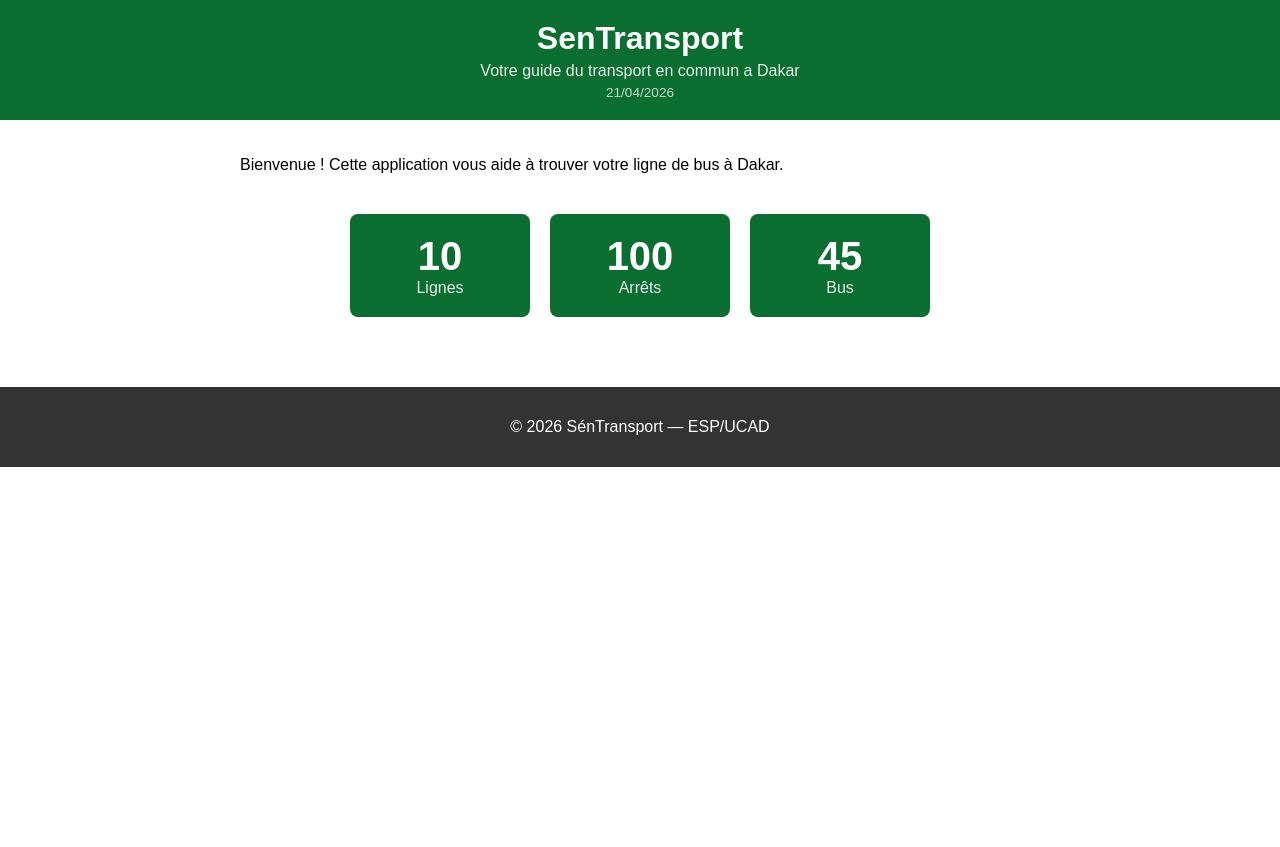
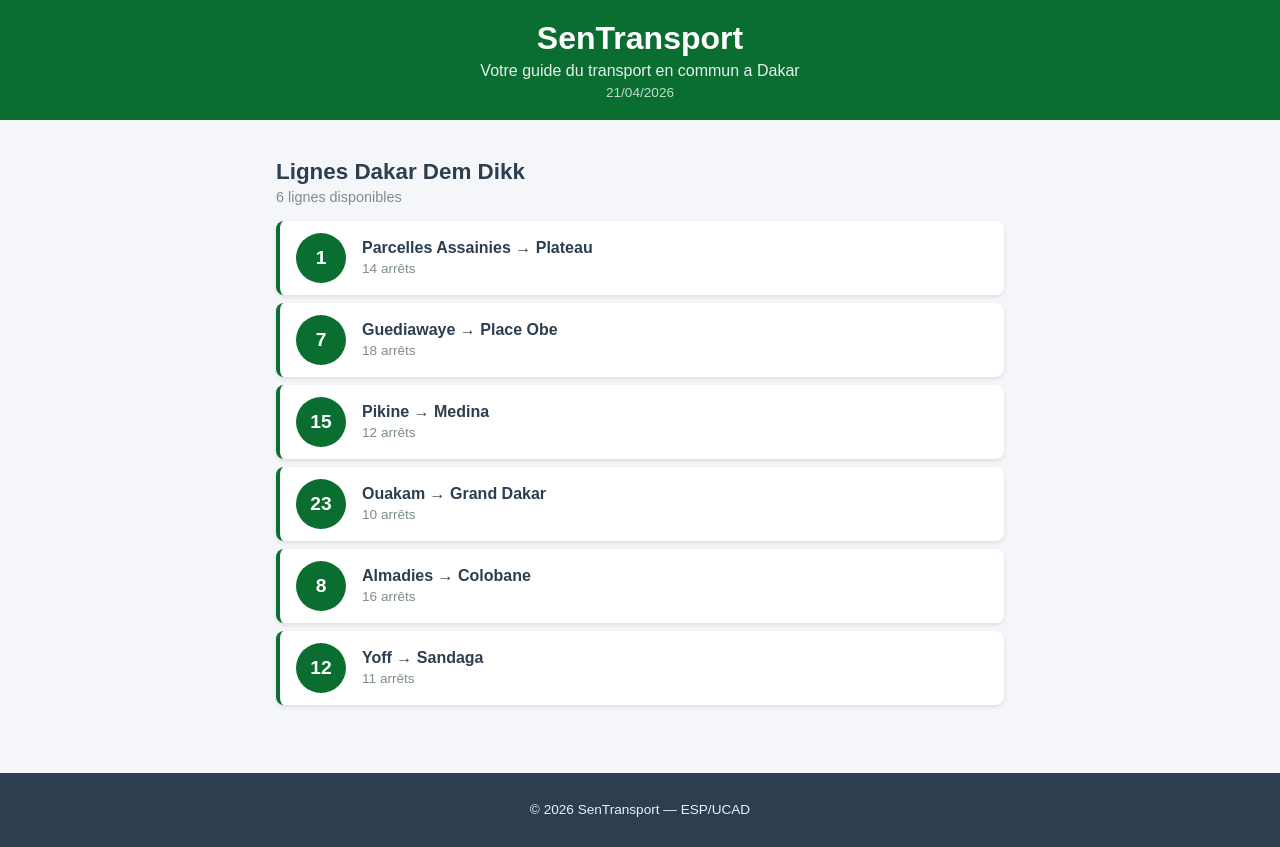
Before and after one commit to marieme-n06/SenTransport, a React (Create React App) app: page / in a window 1280 px wide. Before the commit the page ends 800 px from the top, so only its background shows below. Built offline with nearby package versions, Linux system fonts and the light colour scheme.

Commit message:
Lab 2 : composants statiques LigneBus et ListeLignes

```diff
--- a/src/App.css
+++ b/src/App.css
@@ -1,14 +1,22 @@
 .App {
   font-family: Arial, sans-serif;
   min-height: 100vh;
+  background-color: #f5f6fa;
+  display: flex;
+  flex-direction: column;
 }
 
 .contenu {
   padding: 20px;
   max-width: 800px;
   margin: 0 auto;
+  width: 100%;
+  box-sizing: border-box;
+  flex: 1;
 }
-.statistiques {
-  margin-top: 30px;
-  text-align: center;
+
+@media (max-width: 600px) {
+  .contenu {
+    padding: 12px;
+  }
 }
--- a/src/App.js
+++ b/src/App.js
@@ -1,22 +1,25 @@
 import './App.css';
 import Header from './Header';
+import ListeLignes from './ListeLignes';
 import Footer from './Footer';
-import Statistique1 from './Statistique1';
-import Statistique2 from './Statistique2';
-import Statistique3 from './Statistique3';
 
 
 function App() {
+  const lignes = [
+  { id: 1, numero: "1", depart: "Parcelles Assainies", arrivee: "Plateau", arrets: 14, couleur: "#e74c3c" },
+  { id: 2, numero: "7", depart: "Guediawaye", arrivee: "Place Obe", arrets: 18, couleur: "#3498db" },
+  { id: 3, numero: "15", depart: "Pikine", arrivee: "Medina", arrets: 12, couleur: "#9b59b6" },
+  { id: 4, numero: "23", depart: "Ouakam", arrivee: "Grand Dakar", arrets: 10, couleur: "#e67e22" },
+  { id: 5, numero: "8", depart: "Almadies", arrivee: "Colobane", arrets: 16, couleur: "#1abc9c" },
+  { id: 6, numero: "12", depart: "Yoff", arrivee: "Sandaga", arrets: 11, couleur: "#f39c12" },
+];
+
   return (
     <div className="App">
-      <Header  />
+      <Header />
       <main className="contenu">
-        <p>Bienvenue ! Cette application vous aide à trouver votre ligne de bus à Dakar.</p>
-        <div className="statistiques">
-          <Statistique1 />
-          <Statistique2 />
-          <Statistique3 />
-        </div>
+        <ListeLignes lignes={lignes} />
+
       </main>
       <Footer />
     </div>
--- a/src/Footer.css
+++ b/src/Footer.css
@@ -1,7 +1,8 @@
 .footer {
-  background-color: #333;
-  color: white;
+  background-color: #2c3e50;
+  color: #ecf0f1;
   text-align: center;
-  padding: 15px;
+  padding: 16px;
   margin-top: 40px;
+  font-size: 0.85rem;
 }
--- a/src/Footer.js
+++ b/src/Footer.js
@@ -3,7 +3,7 @@ import './Footer.css';
 function Footer() {
   return (
     <footer className="footer">
-      <p>© 2026 SénTransport — ESP/UCAD</p>
+      <p>&copy; 2026 SenTransport &mdash; ESP/UCAD</p>
     </footer>
   );
 }
--- /dev/null
+++ b/src/LigneBus.css
@@ -0,0 +1,49 @@
+.ligne-bus {
+  display: flex;
+  align-items: center;
+  padding: 12px 16px;
+  margin: 8px 0;
+  background-color: #ffffff;
+  border-radius: 8px;
+  border-left: 4px solid #0a6e31;
+  box-shadow: 0 2px 4px rgba(0, 0, 0, 0.1);
+  cursor: pointer;
+  transition: transform 0.2s, box-shadow 0.2s;
+}
+
+.ligne-bus:hover {
+  transform: translateX(4px);
+  box-shadow: 0 4px 8px rgba(0, 0, 0, 0.15);
+}
+
+.ligne-numero {
+  background-color: #0a6e31;
+  color: white;
+  font-weight: bold;
+  font-size: 1.2rem;
+  width: 50px;
+  height: 50px;
+  border-radius: 50%;
+  display: flex;
+  align-items: center;
+  justify-content: center;
+  margin-right: 16px;
+  flex-shrink: 0;
+}
+
+.ligne-info {
+  display: flex;
+  flex-direction: column;
+}
+
+.ligne-trajet {
+  font-size: 1rem;
+  font-weight: 600;
+  color: #2c3e50;
+}
+
+.ligne-arrets {
+  font-size: 0.85rem;
+  color: #7f8c8d;
+  margin-top: 4px;
+}
--- /dev/null
+++ b/src/LigneBus.js
@@ -0,0 +1,17 @@
+import './LigneBus.css';
+function LigneBus({ numero, depart, arrivee, arrets, couleur }) {
+  return (
+    <div className="ligne-bus">
+      <div className="ligne-numero" style={{ backgroundColor: couleur }}>
+        {numero}
+      </div>
+      <div className="ligne-info">
+        <span className="ligne-trajet">
+          {depart} &rarr; {arrivee}
+        </span>
+        <span className="ligne-arrets">{arrets} arrêts</span>
+      </div>
+    </div>
+  );
+}
+export default LigneBus;
--- /dev/null
+++ b/src/ListeLignes.css
@@ -0,0 +1,16 @@
+.liste-lignes {
+  padding: 0 16px;
+}
+
+.liste-titre {
+  color: #2c3e50;
+  font-size: 1.4rem;
+  margin-bottom: 4px;
+}
+
+.liste-description {
+  color: #7f8c8d;
+  font-size: 0.9rem;
+  margin-top: 0;
+  margin-bottom: 16px;
+}
--- /dev/null
+++ b/src/ListeLignes.js
@@ -0,0 +1,24 @@
+import LigneBus from './LigneBus';
+import './ListeLignes.css';
+
+function ListeLignes({ lignes }) {
+  return (
+    <div className="liste-lignes">
+      <h2 className="liste-titre">Lignes Dakar Dem Dikk</h2>
+      <p className="liste-description">
+        {lignes.length} lignes disponibles
+      </p>
+      {lignes.map(ligne => (
+        <LigneBus
+          key={ligne.id}
+          numero={ligne.numero}
+          depart={ligne.depart}
+          arrivee={ligne.arrivee}
+          arrets={ligne.arrets}
+        />
+      ))}
+    </div>
+  );
+}
+
+export default ListeLignes;
```
Also changed, not shown: src/StatReseau.js (added), 1 other file (tests, documents, lock files or other folders).
